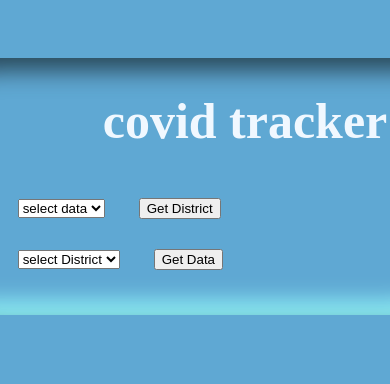
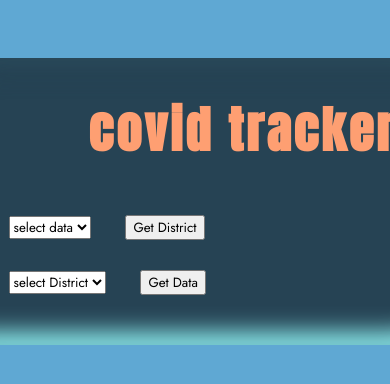
Before and after one commit to BhargavKadali39/COVID19_TRACKER_INDIA, a plain HTML site: page index.html in a window 390 px wide. Shown: the top 384 px of the page. Drawn offline with Linux system fonts and the light colour scheme; no server answers.

Commit message:
Update style.css

```diff
--- a/style.css
+++ b/style.css
@@ -1,3 +1,10 @@
+@import url('https://fonts.googleapis.com/css2?family=Anton&display=swap');
+@import url('https://fonts.googleapis.com/css2?family=Jost&display=swap');
+
+*{
+    font-family: 'Jost', sans-serif;
+}
+
 body{
     background-color: #5FA8D3;
     display: flex;
@@ -16,12 +23,27 @@ body{
     box-shadow: inset 12px 12px 24px #264354,
                 inset -12px -12px 24px #98ffff;
 }
+
+
+
+
 h1{
     font-size: 50px;
     position: relative;
-    color: aliceblue;
-    margin-left: 100px;
+    color: #fe9f72;
+    margin-left: 95px;
+    letter-spacing: 3px;
+    font-family: 'Anton', sans-serif;
 }
 select,button,p{
     margin: 15px;
 }
+p{
+    margin-bottom: 20px;
+}
+@media only screen and (max-width: 600px) {
+    .box{
+        background-color: #264354;
+    }
+
+}
```
